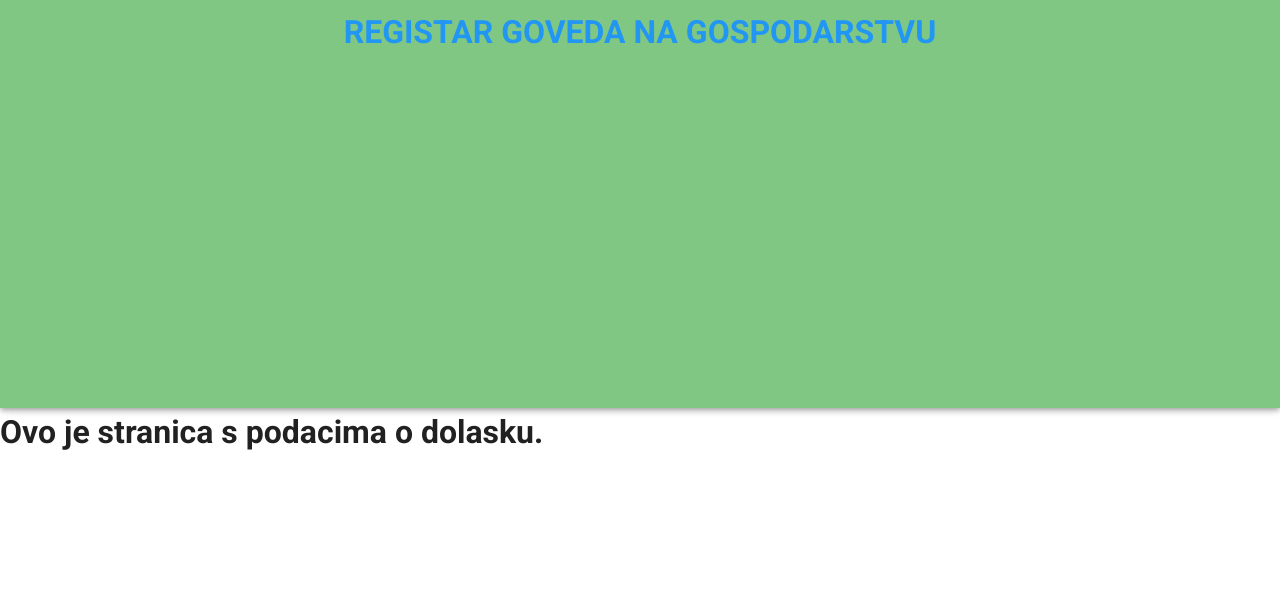
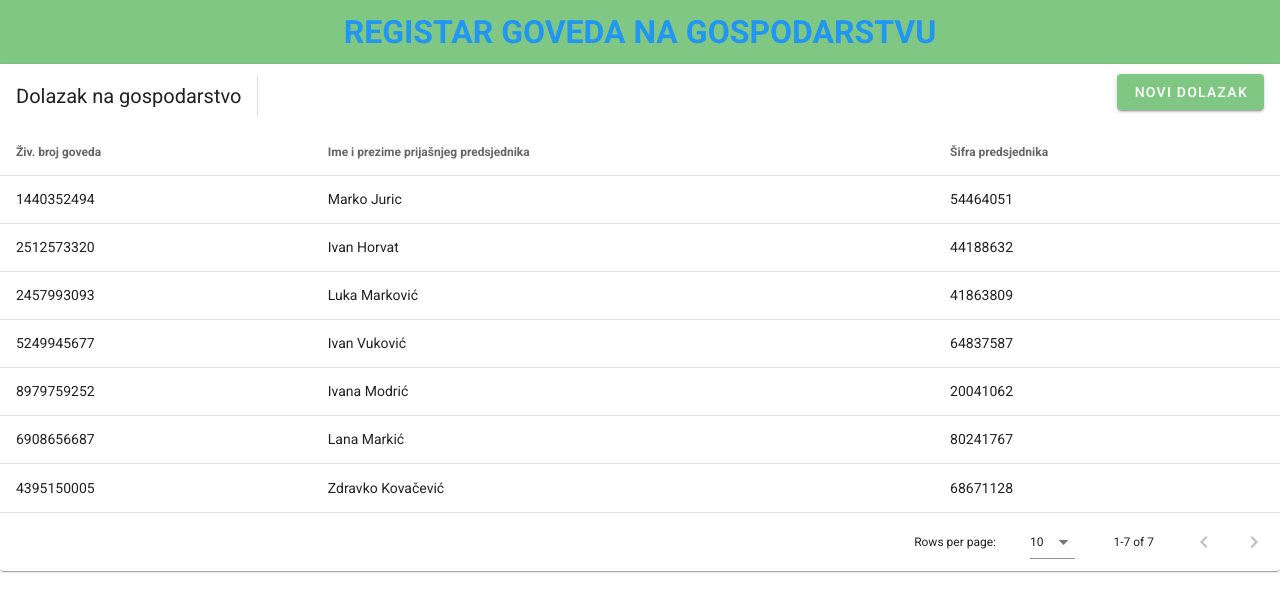
Before and after one commit to MikeleP/Frontend, a Vue app: page /dolazak in a window 1280 px wide. Shown: the top 612 px of the page. Built offline with nearby package versions, Linux system fonts and the light colour scheme.

Commit message:
Stvaranje tablice s informacijama o dolasku goveda

```diff
--- a/src/views/Dolazak.vue
+++ b/src/views/Dolazak.vue
@@ -1,5 +1,229 @@
 <template>
-  <div>
-    <h1>Ovo je stranica s podacima o dolasku.</h1>
-  </div>
+  <v-app>
+    <v-data-table :headers="headers" :items="dolazak" class="elevation-1">
+      <template v-slot:top>
+        <v-toolbar flat>
+          <v-toolbar-title color="green lighten-2"
+            >Dolazak na gospodarstvo</v-toolbar-title
+          >
+          <v-divider class="mx-4" inset vertical></v-divider>
+          <v-spacer></v-spacer>
+          <v-dialog v-model="dialog" max-width="500px">
+            <template v-slot:activator="{ on, attrs }">
+              <v-btn
+                color="green lighten-2"
+                dark
+                class="mb-2"
+                v-bind="attrs"
+                v-on="on"
+              >
+                Novi dolazak
+              </v-btn>
+            </template>
+            <v-card>
+              <v-card-title>
+                <span class="text-h5">{{ formTitle }}</span>
+              </v-card-title>
+
+              <v-card-text>
+                <v-container>
+                  <v-row>
+                    <v-col cols="12" sm="6" md="4">
+                      <v-text-field
+                        v-model="editedItem.zivbroj"
+                        label="Živ. broj goveda"
+                      ></v-text-field>
+                    </v-col>
+                    <v-col cols="12" sm="6" md="4">
+                      <v-text-field
+                        v-model="editedItem.predsjednik"
+                        label="Ime i prezime prijašnjeg predsjednika"
+                      ></v-text-field>
+                    </v-col>
+                    <v-col cols="12" sm="6" md="4">
+                      <v-text-field
+                        v-model="editedItem.sifra"
+                        label="Šifra predsjednika"
+                      ></v-text-field>
+                    </v-col>
+                  </v-row>
+                </v-container>
+              </v-card-text>
+
+              <v-card-actions>
+                <v-spacer></v-spacer>
+                <v-btn color="blue darken-1" text @click="close">
+                  Odustani
+                </v-btn>
+                <v-btn color="blue darken-1" text @click="save"> Spremi </v-btn>
+              </v-card-actions>
+            </v-card>
+          </v-dialog>
+          <v-dialog v-model="dialogDelete" max-width="900px">
+            <v-card>
+              <v-card-title class="text-h4"
+                >Jeste li sigurni da želite izbrisati ovaj
+                dolazak?</v-card-title
+              >
+              <v-card-actions>
+                <v-spacer></v-spacer>
+                <v-btn color="blue darken-1" text @click="closeDelete"
+                  >Odustani</v-btn
+                >
+                <v-btn color="blue darken-1" text @click="deleteItemConfirm"
+                  >U redu</v-btn
+                >
+                <v-spacer></v-spacer>
+              </v-card-actions>
+            </v-card>
+          </v-dialog>
+        </v-toolbar>
+      </template>
+      <template v-slot:[`item.actions`]="{ item }">
+        <v-icon small class="mr-2" @click="editItem(item)"> mdi-pencil </v-icon>
+        <v-icon small @click="deleteItem(item)"> mdi-delete </v-icon>
+      </template>
+      <template v-slot:no-data>
+        <v-btn color="primary" @click="initialize"> Reset </v-btn>
+      </template>
+    </v-data-table>
+  </v-app>
 </template>
+
+<script>
+export default {
+  data: () => ({
+    dialog: false,
+    dialogDelete: false,
+    headers: [
+      {
+        text: "Živ. broj goveda",
+        align: "start",
+        sortable: false,
+        value: "zivbroj",
+      },
+      {
+        text: "Ime i prezime prijašnjeg predsjednika",
+        value: "predsjednik",
+        sortable: false,
+      },
+      { text: "Šifra predsjednika", value: "sifra", sortable: false },
+    ],
+    dolazak: [],
+    editedIndex: -1,
+    editedItem: {
+      zivbroj: 0,
+      predsjednik: "",
+      sifra: 0,
+    },
+    defaultItem: {
+      zivbroj: 0,
+      predsjednik: "",
+      sifra: 0,
+    },
+  }),
+
+  computed: {
+    formTitle() {
+      return this.editedIndex === -1 ? "Novi dolazak" : "Uredi dolazak";
+    },
+  },
+
+  watch: {
+    dialog(val) {
+      val || this.close();
+    },
+    dialogDelete(val) {
+      val || this.closeDelete();
+    },
+  },
+
+  created() {
+    this.initialize();
+  },
+
+  methods: {
+    initialize() {
+      this.dolazak = [
+        {
+          zivbroj: 1440352494,
+          predsjednik: "Marko Juric",
+          sifra: 54464051,
+        },
+        {
+          zivbroj: 2512573320,
+          predsjednik: "Ivan Horvat",
+          sifra: 44188632,
+        },
+        {
+          zivbroj: 2457993093,
+          predsjednik: "Luka Marković",
+          sifra: 41863809,
+        },
+        {
+          zivbroj: 5249945677,
+          predsjednik: "Ivan Vuković",
+          sifra: 64837587,
+        },
+        {
+          zivbroj: 8979759252,
+          predsjednik: "Ivana Modrić",
+          sifra: 20041062,
+        },
+        {
+          zivbroj: 6908656687,
+          predsjednik: "Lana Markić",
+          sifra: 80241767,
+        },
+        {
+          zivbroj: 4395150005,
+          predsjednik: "Zdravko Kovačević",
+          sifra: 68671128,
+        },
+      ];
+    },
+
+    editItem(item) {
+      this.editedIndex = this.dolazak.indexOf(item);
+      this.editedItem = Object.assign({}, item);
+      this.dialog = true;
+    },
+
+    deleteItem(item) {
+      this.editedIndex = this.dolazak.indexOf(item);
+      this.editedItem = Object.assign({}, item);
+      this.dialogDelete = true;
+    },
+
+    deleteItemConfirm() {
+      this.dolazak.splice(this.editedIndex, 1);
+      this.closeDelete();
+    },
+
+    close() {
+      this.dialog = false;
+      this.$nextTick(() => {
+        this.editedItem = Object.assign({}, this.defaultItem);
+        this.editedIndex = -1;
+      });
+    },
+
+    closeDelete() {
+      this.dialogDelete = false;
+      this.$nextTick(() => {
+        this.editedItem = Object.assign({}, this.defaultItem);
+        this.editedIndex = -1;
+      });
+    },
+
+    save() {
+      if (this.editedIndex > -1) {
+        Object.assign(this.dolazak[this.editedIndex], this.editedItem);
+      } else {
+        this.dolazak.push(this.editedItem);
+      }
+      this.close();
+    },
+  },
+};
+</script>
```
